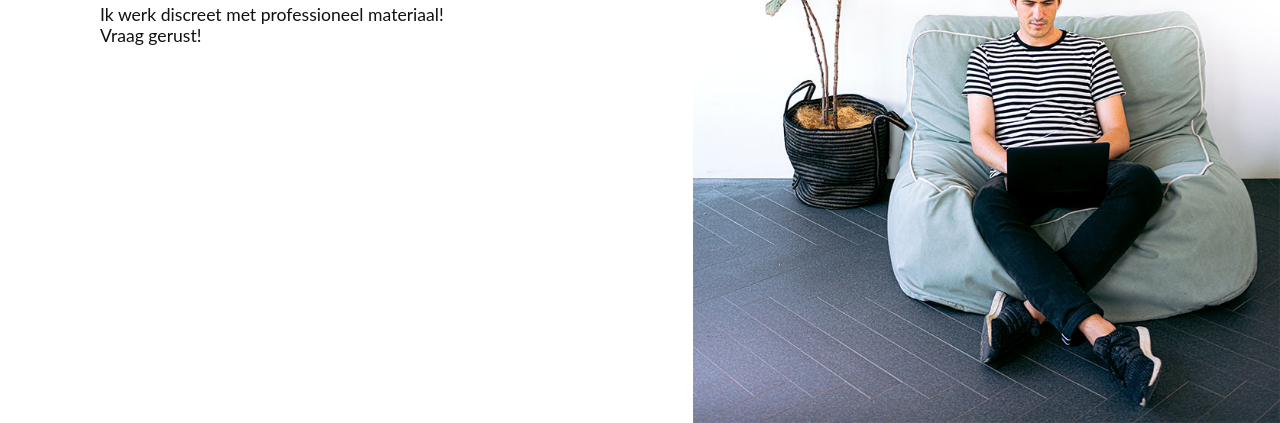
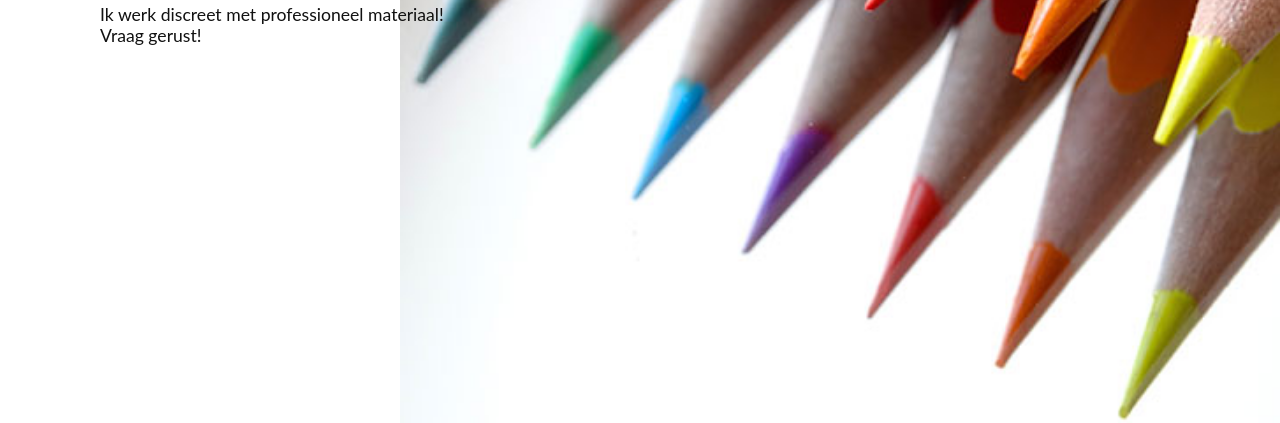
Before and after one commit to nutabu/nutabu, a plain HTML site: page index.html in a window 1280 px wide. Shown: the part 377-800 px from the top of the page. Drawn offline with Linux system fonts and the light colour scheme.

Commit message:
Update index.html

```diff
--- a/index.html
+++ b/index.html
@@ -42,7 +42,7 @@
     </header>
 
     <section class="home">
-      <img src="images/home-img.jpg" class="home-img" alt="" />
+      <img src="images/portfolio-item2.jpg" class="home-img" alt="" />
       <div class="home-content">
         <h1>
           Gespecialiseerd in  <br />
```
